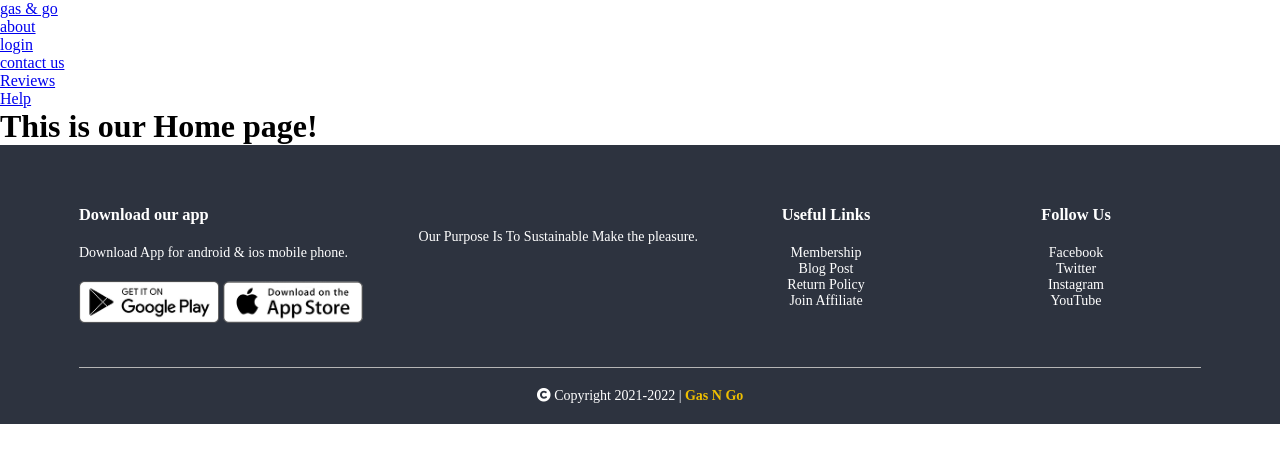
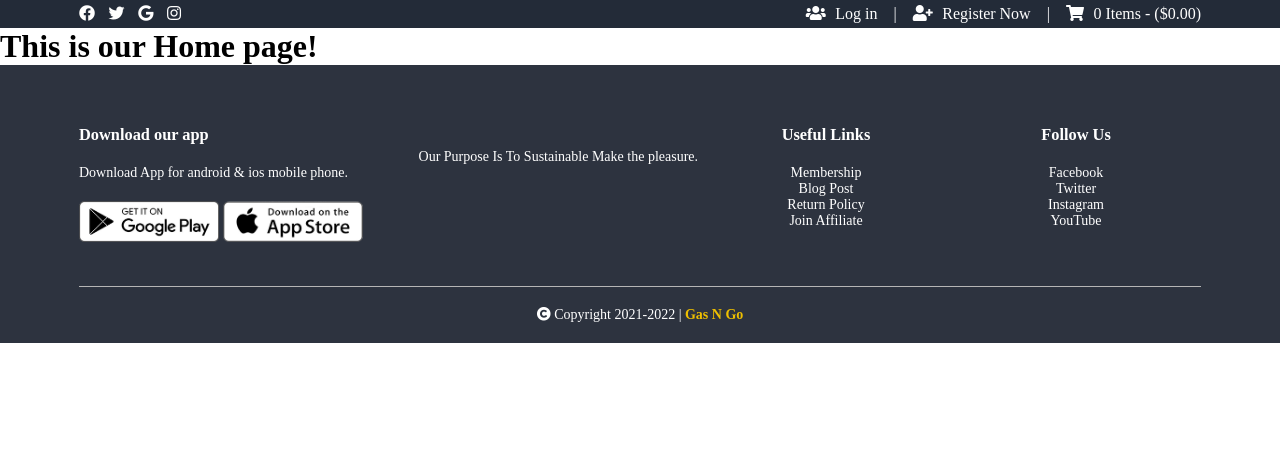
Before and after one commit to masrufjaman/gas-n-go, a Django app: page / in a window 1280 px wide. Shown: the top 463 px of the page. Run offline with Django 3.2, Linux system fonts and the light colour scheme.

Commit message:
Added header html and css

```diff
--- a/home/static/home/main.css
+++ b/home/static/home/main.css
@@ -1,16 +1,26 @@
-/* make flex, justify & align to use in html */
 .flex {
   display: -webkit-box;
   display: -ms-flexbox;
   display: flex;
 }
 
-/* reset */
+.justify-between {
+  -webkit-box-pack: justify;
+      -ms-flex-pack: justify;
+          justify-content: space-between;
+}
+
+.items-center {
+  -webkit-box-align: center;
+      -ms-flex-align: center;
+          align-items: center;
+}
+
 * {
   padding: 0;
   margin: 0;
   -webkit-box-sizing: border-box;
-  box-sizing: border-box;
+          box-sizing: border-box;
   font-family: "Raleway";
 }
 
@@ -20,7 +30,6 @@
   margin: 0 auto;
 }
 
-/* query for container size */
 @media (min-width: 576px) {
   .container {
     max-width: 540px;
@@ -45,7 +54,32 @@
   }
 }
 
-/* ----- FOOTER Start ----- */
+/* ----- Header topbar ----- */
+header.topbar {
+  background-color: #232b38;
+  color: #fefefe;
+  padding: 0.3rem 0;
+}
+
+header.topbar .icons a {
+  color: #fefefe;
+  margin-right: 0.6rem;
+}
+
+header.topbar .auth > div a {
+  color: #fefefe;
+  text-decoration: none;
+}
+
+header.topbar .auth > div i {
+  margin-right: 0.35rem;
+}
+
+header.topbar .auth .divider {
+  padding: 0 1rem;
+}
+
+/* ----- FOOTER ----- */
 .footer {
   background: #2d333f;
   color: #ffffff;
@@ -72,13 +106,13 @@
 
 .footer-col-1 {
   -ms-flex-preferred-size: 30%;
-  flex-basis: 30%;
+      flex-basis: 30%;
 }
 
 .footer-col-2 {
   -webkit-box-flex: 1;
-  -ms-flex: 1;
-  flex: 1;
+      -ms-flex: 1;
+          flex: 1;
   text-align: center;
 }
 
@@ -90,7 +124,7 @@
 .footer-col-3,
 .footer-col-4 {
   -ms-flex-preferred-size: 12%;
-  flex-basis: 12%;
+      flex-basis: 12%;
   text-align: center;
 }
 
@@ -116,5 +150,4 @@ ul {
 .copyright {
   text-align: center;
 }
-/* ----- FOOTER End ----- */
 /*# sourceMappingURL=main.css.map */
--- a/home/static/home/main.scss
+++ b/home/static/home/main.scss
@@ -1,11 +1,19 @@
 @import "./colorsVar";
 
-/* make flex, justify & align to use in html */
+// !flex, justify & align for use in html
 .flex {
   display: flex;
 }
 
-/* reset */
+.justify-between {
+  justify-content: space-between;
+}
+
+.items-center {
+  align-items: center;
+}
+
+// !reset
 * {
   padding: 0;
   margin: 0;
@@ -19,7 +27,7 @@
   margin: 0 auto;
 }
 
-/* query for container size */
+// !query for container size
 @media (min-width: 576px) {
   .container {
     max-width: 540px;
@@ -39,6 +47,31 @@
   .container {
     max-width: 1152px;
   }
+}
+
+/* ----- Header topbar ----- */
+header.topbar {
+  background-color: $secondary;
+  color: $pure;
+  padding: 0.3rem 0;
+}
+
+header.topbar .icons a {
+  color: $pure;
+  margin-right: 0.6rem;
+}
+
+header.topbar .auth > div a {
+  color: $pure;
+  text-decoration: none;
+}
+
+header.topbar .auth > div i {
+  margin-right: 0.35rem;
+}
+
+header.topbar .auth .divider {
+  padding: 0 1rem;
 }
 
 /* ----- FOOTER ----- */
--- a/home/templates/home/base.html
+++ b/home/templates/home/base.html
@@ -23,7 +23,40 @@
     {% endif %}
   </head>
   <body>
-  <div class="header" id="header">
+    <!-- *Header start -->
+    <header class="topbar">
+      <div class="container flex justify-between items-center">
+        <div class="icons">
+          <a href=""><i class="fab fa-facebook"></i></a>
+          <a href=""><i class="fab fa-twitter"></i></a>
+          <a href=""><i class="fab fa-google"></i></a>
+          <a href=""><i class="fab fa-instagram"></i></a>
+          <a href=""><i class="fab fa-search"></i></a>
+        </div>
+        <div class="auth flex items-center">
+          <div>
+            <i class="fas fa-users"></i>
+            <!-- TODO: Add login page link -->
+            <a href="">Log in</a>
+          </div>
+          <span class="divider">|</span>
+          <div>
+            <i class="fas fa-user-plus"></i>
+            <!-- TODO: Add Ragistration page link -->
+            <a href="">Register Now</a>
+          </div>
+          <span class="divider">|</span>
+          <div>
+            <i class="fas fa-shopping-cart"></i>
+            <!-- TODO: Add Payment page link -->
+            <a href="">0 Items - ($0.00)</a>
+          </div>
+        </div>
+      </div>
+    </header>
+    <!-- *Header end -->
+
+    <!-- <div class="header" id="header">
 		<div class= "nav-bar">
 			<div class="logo">
 				<a href="#">gas & go</a>
@@ -38,7 +71,8 @@
 
 				</ul>
 			</div>
-	</div>
+	</div> -->
+
     {% block content %}{% endblock %}
 
     <!-- * Footer Start -->
@@ -49,12 +83,12 @@
             <h3>Download our app</h3>
             <p>Download App for android & ios mobile phone.</p>
             <div class="app-logo">
-              <img src="{% static "home/images/play-store.png" %}" alt="">
-              <img src="{% static "home/images/app-store.png" %}" alt="">
+              <img src="{% static "home/images/play-store.png" %}" alt=""> <img
+              src="{% static "home/images/app-store.png" %}" alt="">
             </div>
           </div>
           <div class="footer-col-2">
-            <img src="" alt="">
+            <img src="" alt="" />
             <p>Our Purpose Is To Sustainable Make the pleasure.</p>
           </div>
           <div class="footer-col-3">
@@ -76,12 +110,12 @@
             </ul>
           </div>
         </div>
-        <hr>
+        <hr />
 
         <p class="copyright">
-          <i class="fa fa-copyright"></i> Copyright 2021-2022 | <strong style="color: #eebf00;">Gas N Go</strong>
+          <i class="fa fa-copyright"></i> Copyright 2021-2022 |
+          <strong style="color: #eebf00">Gas N Go</strong>
         </p>
-
       </div>
     </div>
     <!-- * Footer End -->
```
Also changed, not shown: 1 other file.
